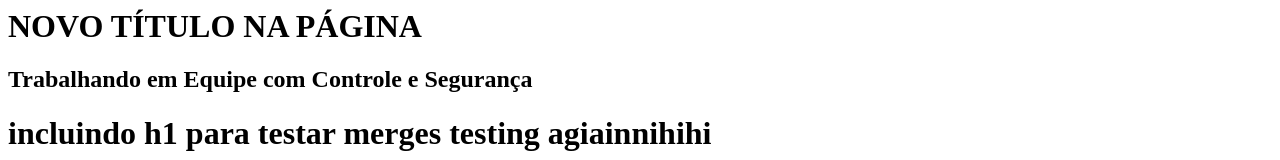
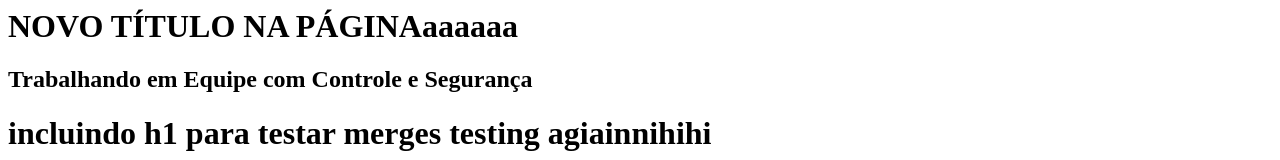
Before and after one commit to ilenice/curso-git, a plain HTML site: page index.html in a window 1280 px wide. Shown: the top 160 px of the page. Drawn offline with Linux system fonts and the light colour scheme.

Commit message:
AUTO-4087 #done

```diff
--- a/index.html
+++ b/index.html
@@ -2,7 +2,7 @@
     <head>
     </head>
     <body>
-        <h1>NOVO TÍTULO NA PÁGINA</h1>
+        <h1>NOVO TÍTULO NA PÁGINAaaaaaa</h1>
         <h2>Trabalhando em <b>Equipe</b> com Controle e Segurança</h2>
         <h1>incluindo h1 para testar merges testing agiainnihihi</h1>
 
```
